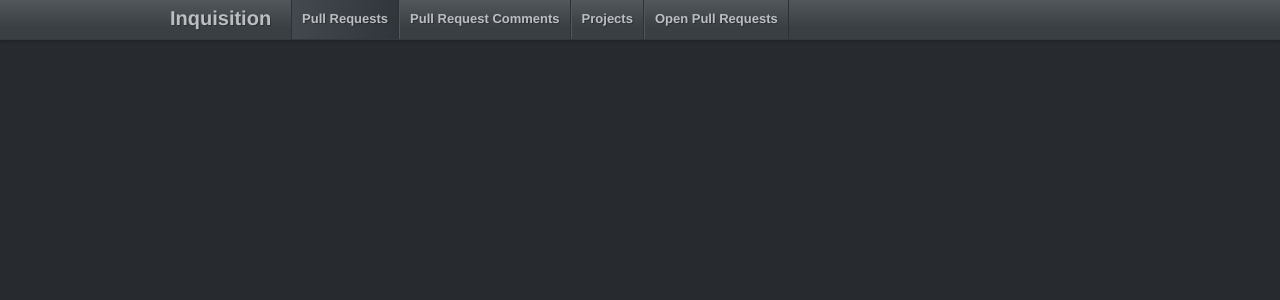
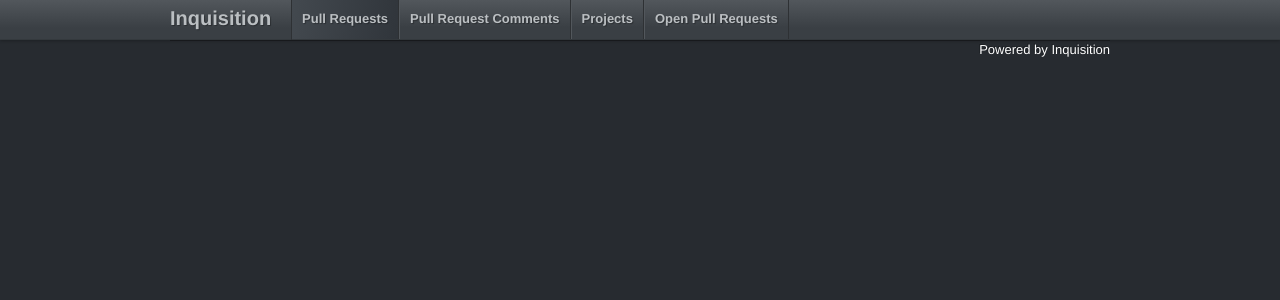
Before and after one commit to michaeljoseph/inquisition, a Flask app: template templates/layout.html in a window 1280 px wide. Shown: the top 300 px of the page. Run offline with Flask 2, Linux system fonts and the light colour scheme; the template is opened without the code that fills it, so the values that code supplies are empty; some libraries are stand-ins or nearby versions.

Commit message:
Add Powered By Inquisition

```diff
--- a/templates/layout.html
+++ b/templates/layout.html
@@ -33,6 +33,10 @@
             <div class="container">
                 {% block body %}{% endblock %}
             </div>
+
+            <footer class="footer">
+                <p class="pull-right"><a href="http://github.com/michaeljoseph/inquisition">Powered by Inquisition</a></p>
+            </footer>
         </div>
 
         <script src="https://ajax.googleapis.com/ajax/libs/jquery/1.7.2/jquery.min.js"></script>
```
